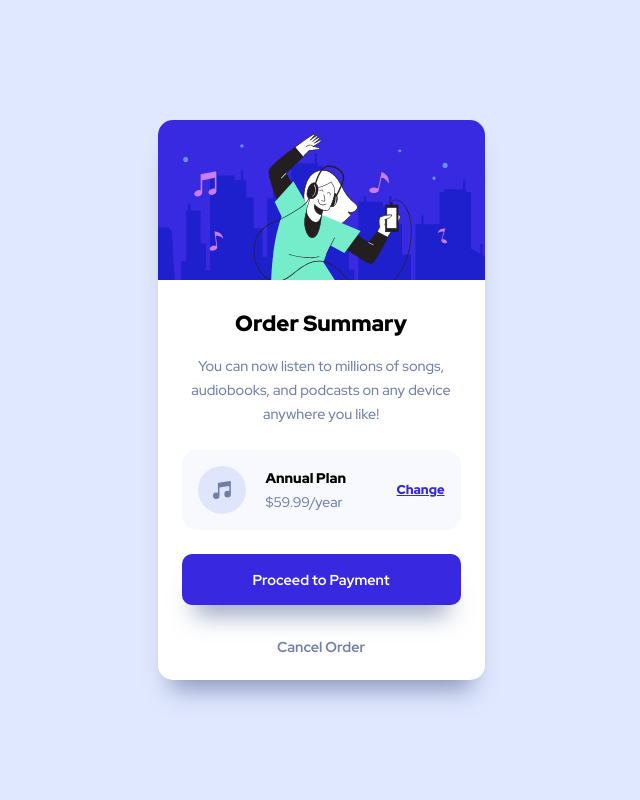
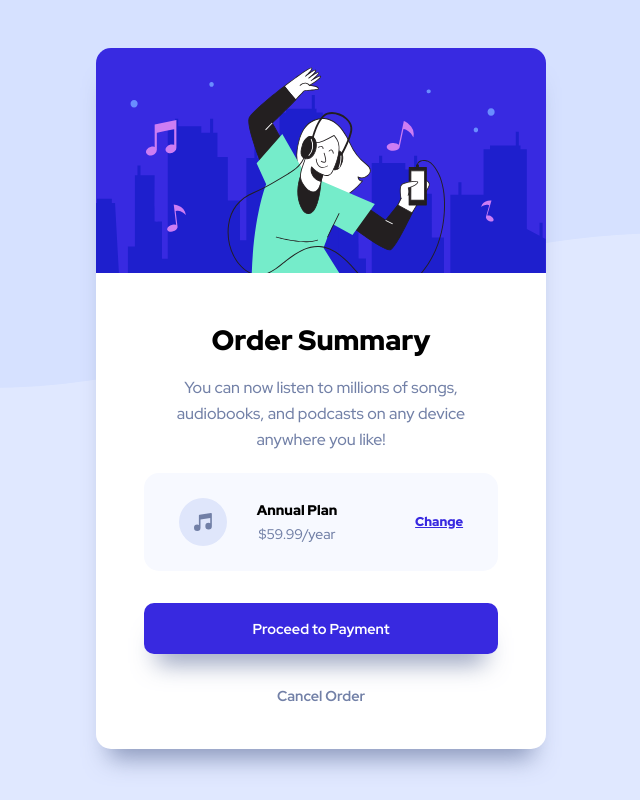
Before and after one commit to frankgomezdev/order-summary-component, a plain HTML site: page index.html in a window 1280 px wide. Shown: the whole page, without its empty margins (319-959 px from the left). Drawn offline with Linux system fonts and the light colour scheme.

Commit message:
finished desktop design

```diff
--- a/css/style.css
+++ b/css/style.css
@@ -13,6 +13,7 @@
     --very-pale-blue: hsl(225, 100%, 98%);
     --desaturated-blue: hsl(224, 23%, 55%);
     --dark-blue: hsl(223, 47%, 23%);
+    --active-purple: #766CF1;
 }
 
 body {
@@ -23,6 +24,8 @@ body {
     height: 100vh;
     background-color: var(--pale-blue);
     font-family: 'Red Hat Display', sans-serif;
+    background-image: url(../images/pattern-background-mobile.svg);
+    background-repeat: no-repeat;
 }
 
 
@@ -63,7 +66,7 @@ span {
     flex-direction: column;
     justify-content: center;
     max-width: 327px;
-    max-height: 567px;
+    height: 567px;
     background-color: white;
     border-radius: 15px;
     box-shadow: 0px 22px 24px -13px rgba(113,127,166,0.78);
@@ -145,11 +148,6 @@ span {
     color: var(--desaturated-blue)
 }
 
-
-
-
-
-
 .attribution {
     font-size: 11px; text-align: center;
 }
@@ -157,3 +155,83 @@ span {
 .attribution a {
     color: hsl(228, 45%, 44%);
 }
+
+@media (min-width: 756px) {
+
+    body {
+        background-image: url("../images/pattern-background-desktop.svg");
+        background-repeat: no-repeat;
+        background-size: contain;
+    }
+
+    h1 {
+        font-size: 1.75rem;
+    }
+
+    p {
+        font-size: 1rem;
+    }
+
+    .order-component {
+        max-width: 450px;
+        min-height: 697px;
+    }
+
+    .hero-img-container {
+        width: 450px;
+        height: 225px;
+    }
+
+    .hero-img-container img {
+        width: 100%;
+        height: 100%;
+    }
+
+    .order-summary-container {
+        padding: 3rem;
+    }
+
+    .order-summary-container > p {
+        line-height: 1.625rem;
+        text-align: center;
+    }
+
+    .order-details-container {
+        margin-top: 1.25rem;
+        min-width: 100%;
+        max-height: 98px;
+    }
+
+    .order-details {
+        padding: 1.563rem;
+    }
+
+    .order-details > p {
+        display: flex;
+        flex-direction: column;
+        margin-right: 4.25rem;
+    }
+
+    .order-button {
+        margin-top: 2rem;
+    }
+
+    .change-link:active {
+        cursor: pointer;
+        color: var(--active-purple);
+    }
+
+    .order-button:active {
+        background-color: var(--active-purple)
+    }
+
+    .order-button:hover {
+        cursor: pointer;
+    }
+
+    .order-cancel-link:active {
+        color: black;
+    }
+
+
+}
```
